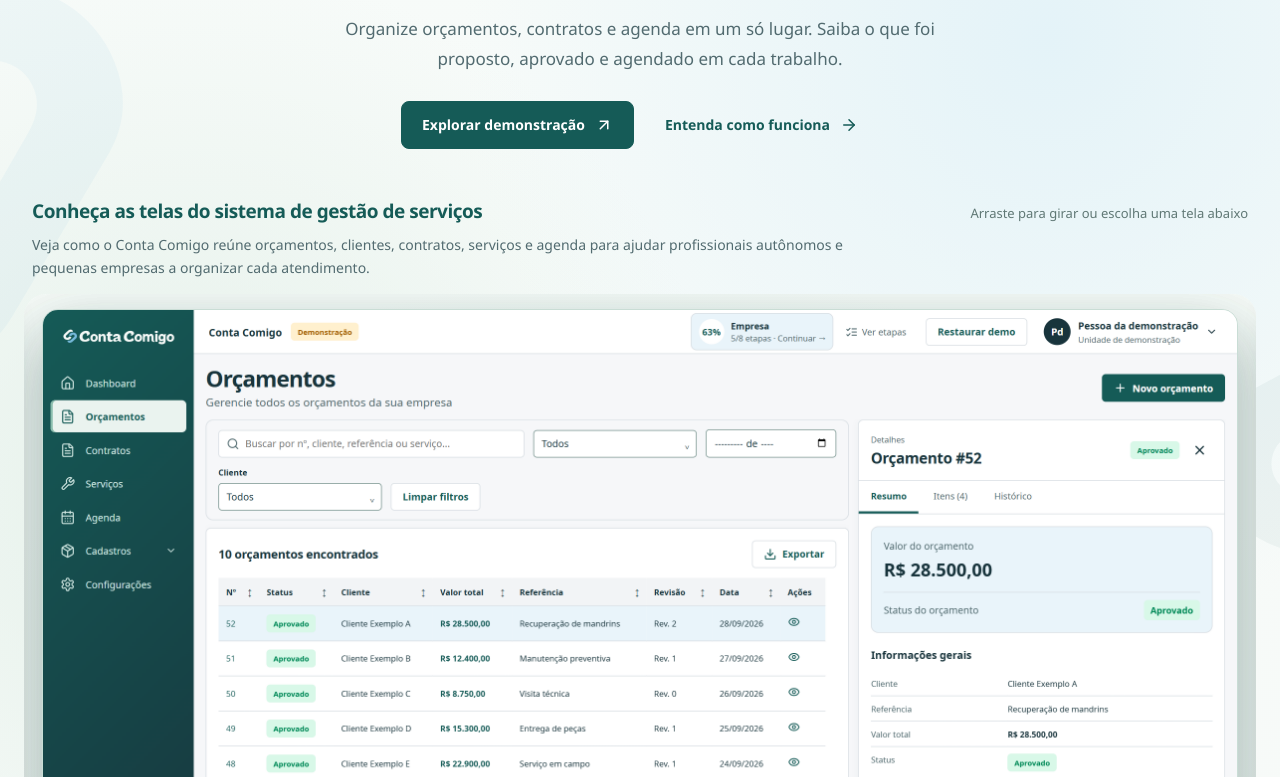
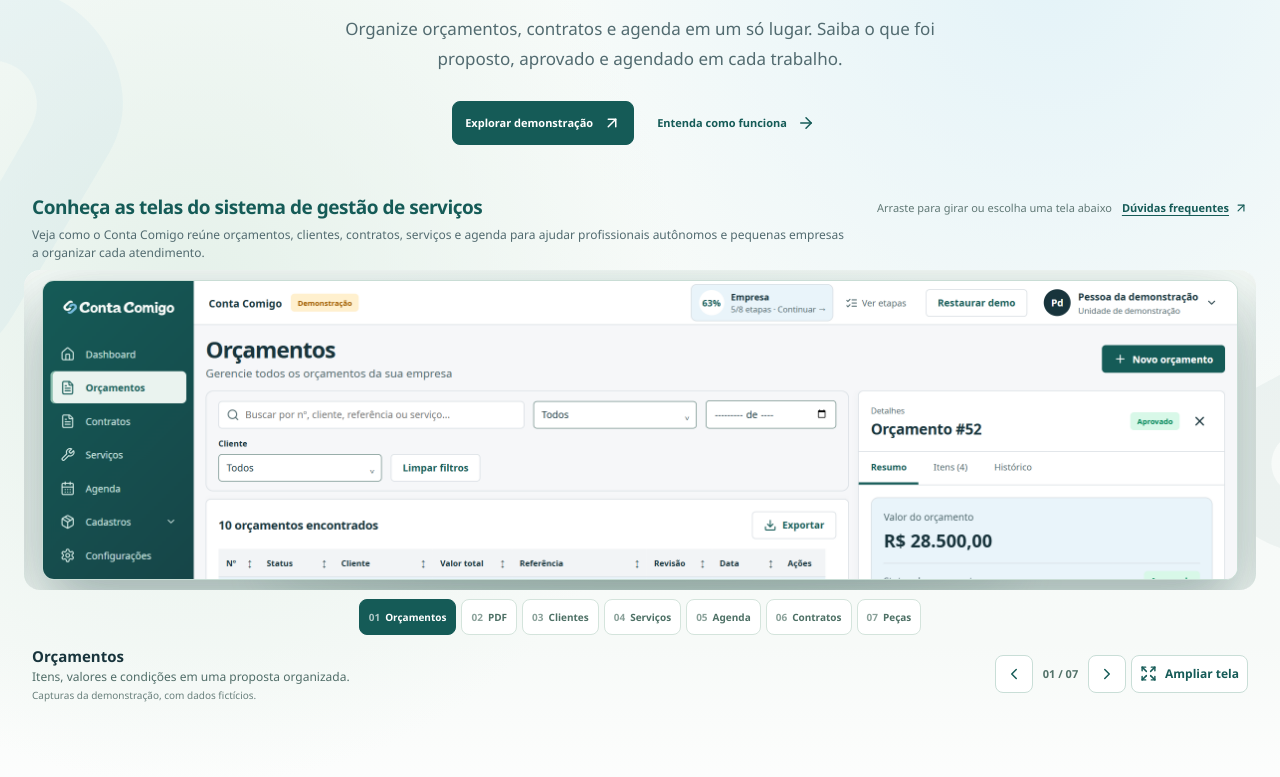
Before and after one commit to guicamarg0/conta-comigo-site, a React (Vite) app: page / in a window 1280 px wide. Shown: the part 283-1060 px from the top of the page. Built offline with nearby package versions, Linux system fonts and the light colour scheme.

Commit message:
Add FAQ link and responsive 3D tour controls

```diff
--- a/src/SystemTour3D.jsx
+++ b/src/SystemTour3D.jsx
@@ -1,6 +1,6 @@
 import React, { useEffect, useRef, useState } from "react";
 import { createPortal } from "react-dom";
-import { ChevronLeft, ChevronRight, Expand, ZoomIn, X } from "lucide-react";
+import { ArrowUpRight, ChevronLeft, ChevronRight, Expand, ZoomIn, X } from "lucide-react";
 import "./system-tour-3d.css";
 
 const screens = [
@@ -65,6 +65,7 @@
   const [active, setActive] = useState(0);
   const [drag, setDrag] = useState(0);
   const [dragging, setDragging] = useState(false);
+  const [settling, setSettling] = useState(false);
   const [expanded, setExpanded] = useState(false);
   const [zoomed, setZoomed] = useState(false);
   const [showCrispFace, setShowCrispFace] = useState(true);
@@ -86,11 +87,11 @@
   }, []);
 
   useEffect(() => {
-    if (dragging) return undefined;
+    if (dragging || settling) return undefined;
     const delay = window.matchMedia("(prefers-reduced-motion: reduce)").matches ? 0 : 650;
     const timer = window.setTimeout(() => setShowCrispFace(true), delay);
     return () => window.clearTimeout(timer);
-  }, [active, dragging]);
+  }, [active, dragging, settling]);
 
   useEffect(() => {
     if (!expanded) return undefined;
@@ -153,6 +154,7 @@
   const onPointerDown = (event) => {
     if (event.pointerType === "mouse" && event.button !== 0) return;
     pointer.current = { id: event.pointerId, x: event.clientX };
+    setSettling(false);
     setDragging(true);
     setShowCrispFace(false);
     event.currentTarget.setPointerCapture(event.pointerId);
@@ -169,6 +171,14 @@
     pointer.current = null;
     setDragging(false);
     setDrag(0);
+    const prefersReducedMotion = window.matchMedia("(prefers-reduced-motion: reduce)").matches;
+    if (Math.abs(distance) > 1 && !prefersReducedMotion) {
+      setSettling(true);
+      setShowCrispFace(false);
+    } else {
+      setSettling(false);
+      setShowCrispFace(true);
+    }
     if (distance > DRAG_COMMIT_THRESHOLD) goTo(active - 1);
     if (distance < -DRAG_COMMIT_THRESHOLD) goTo(active + 1);
   };
@@ -176,6 +186,14 @@
   const cancelDrag = () => {
     pointer.current = null;
     setDragging(false);
+    const prefersReducedMotion = window.matchMedia("(prefers-reduced-motion: reduce)").matches;
+    if (Math.abs(drag) > 1 && !prefersReducedMotion) {
+      setSettling(true);
+      setShowCrispFace(false);
+    } else {
+      setSettling(false);
+      setShowCrispFace(true);
+    }
     setDrag(0);
   };
 
@@ -185,7 +203,12 @@
     <section className="system-tour" id="telas-do-sistema" aria-labelledby="system-tour-title">
       <div className="system-tour-heading">
         <h2 id="system-tour-title">Conheça as telas do sistema de gestão de serviços</h2>
-        <small>Arraste para girar ou escolha uma tela abaixo</small>
+        <div className="system-tour-heading-meta">
+          <small>Arraste para girar ou escolha uma tela abaixo</small>
+          <a className="system-tour-faq-link" href="/perguntas-frequentes/">
+            Dúvidas frequentes <ArrowUpRight size={14} aria-hidden="true" />
+          </a>
+        </div>
       </div>
       <p className="system-tour-intro">
         Veja como o Conta Comigo reúne orçamentos, clientes, contratos, serviços e agenda
@@ -206,9 +229,15 @@
         aria-label="Arraste na horizontal para girar as telas da demonstração"
       >
         <div
-          className={`system-tour-rotor${dragging ? " is-dragging" : ""}`}
+          className={`system-tour-rotor${dragging ? " is-dragging" : ""}${settling ? " is-settling" : ""}`}
           style={{ transform: `translateZ(-${radius}px) rotateY(${rotation}deg)` }}
           aria-hidden={showCrispFace}
+          onTransitionEnd={(event) => {
+            if (event.target === event.currentTarget && event.propertyName === "transform" && settling) {
+              setSettling(false);
+              setShowCrispFace(true);
+            }
+          }}
         >
           {screens.map((screen, index) => (
             <figure
@@ -287,6 +316,9 @@
               <div className="system-tour-dialog-top-actions">
                 <button type="button" onClick={() => goTo(active - 1)} aria-label="Tela anterior"><ChevronLeft size={20} /></button>
                 <button type="button" onClick={() => goTo(active + 1)} aria-label="Próxima tela"><ChevronRight size={20} /></button>
+                <a className="system-tour-dialog-faq-link" href="/perguntas-frequentes/" aria-label="Abrir perguntas frequentes">
+                  <span>Perguntas frequentes</span> <ArrowUpRight size={17} aria-hidden="true" />
+                </a>
                 <button type="button" onClick={() => setZoomed((value) => !value)} aria-label={zoomed ? "Ajustar imagem à tela" : "Aproximar detalhes"} aria-pressed={zoomed}><ZoomIn size={20} /><span>{zoomed ? "Ajustar" : "Aproximar"}</span></button>
                 <button ref={closeButton} type="button" onClick={() => { setExpanded(false); setZoomed(false); }} aria-label="Fechar imagem ampliada"><X size={20} /></button>
               </div>
--- a/src/system-tour-3d.css
+++ b/src/system-tour-3d.css
@@ -15,7 +15,14 @@
   padding-inline: 8px;
 }
 .system-tour-heading h2 { margin: 0; color: #155b57; font-size: 19px; line-height: 1.35; letter-spacing: -.025em; }
+.system-tour-heading-meta { display: flex; align-items: center; justify-content: flex-end; flex-wrap: wrap; gap: 10px 14px; }
 .system-tour-heading small { color: #607875; font-size: 13px; }
+.system-tour-faq-link, .system-tour-dialog-faq-link {
+  display: inline-flex; align-items: center; justify-content: center; gap: 5px;
+  color: #155b57; font-size: 12px; font-weight: 800; text-decoration: underline; text-underline-offset: 3px;
+}
+.system-tour-faq-link { flex: none; }
+.system-tour-faq-link:hover, .system-tour-dialog-faq-link:hover { color: #0b403c; }
 .system-tour-intro { max-width: 820px; margin: -4px 8px 15px; color: #526b70; font-size: 14px; line-height: 1.6; }
 
 .system-tour-stage {
@@ -54,6 +61,7 @@
   transition: transform .62s cubic-bezier(.2,.75,.2,1);
 }
 .system-tour-rotor.is-dragging { transition: none; }
+.system-tour-rotor.is-settling { transition: transform 1.1s cubic-bezier(.22,.61,.36,1); }
 .system-tour-face, .system-tour-flat {
   position: absolute;
   inset: 15px 1.5%;
@@ -213,6 +221,11 @@
   font-weight: 800;
 }
 .system-tour-dialog-top button:hover { background: #d9eae2; }
+.system-tour-dialog-top .system-tour-dialog-faq-link {
+  min-height: 44px; padding-inline: 10px; border-radius: 7px; background: #eaf3ef;
+  color: #155b57; text-decoration: none; white-space: nowrap;
+}
+.system-tour-dialog-top .system-tour-dialog-faq-link:hover { background: #d9eae2; }
 .system-tour-dialog-image {
   min-height: 0;
   flex: 1;
@@ -261,11 +274,13 @@
 .system-tour-dialog-footer > a { display: inline-flex; align-items: center; gap: 5px; flex: none; color: #155b57; font-size: 12px; font-weight: 800; }
 
 @media (max-width: 760px) {
-  .system-tour-heading { display: grid; gap: 2px; }
+  .system-tour-heading { display: grid; align-items: start; gap: 6px; }
   .system-tour-heading h2 { font-size: 16px; }
+  .system-tour-heading-meta { justify-content: space-between; gap: 8px; }
   .system-tour-heading small { font-size: 11px; }
+  .system-tour-faq-link { font-size: 11px; }
   .system-tour-intro { margin-top: -4px; font-size: 12px; }
-  .system-tour-stage { perspective: 1000px; }
+  .system-tour-stage { height: clamp(190px, 34svh, 340px); min-height: 0; aspect-ratio: auto; perspective: 1000px; }
   .system-tour-face, .system-tour-flat { inset: 9px 1%; border-radius: 11px; }
   .system-tour-face.is-document, .system-tour-flat.is-document { display: grid; grid-template-columns: 1fr; }
   .system-tour-face.is-document .system-tour-visual, .system-tour-flat.is-document .system-tour-visual { padding: 9px; }
@@ -286,10 +301,74 @@
   .system-tour-dialog-top { font-size: 11px; padding-left: 12px; }
   .system-tour-dialog-top > span { display: grid; gap: 0; }
   .system-tour-dialog-top button span { display: none; }
+  .system-tour-dialog-top .system-tour-dialog-faq-link { width: 44px; min-width: 44px; padding-inline: 0; }
+  .system-tour-dialog-faq-link span { display: none; }
   .system-tour-dialog-footer { display: grid; gap: 7px; }
   .system-tour-dialog-footer > a { padding-left: 4px; }
+}
+
+@media (min-width: 900px) and (max-height: 820px) {
+  .hero-inner {
+    min-height: calc(100vh - 164px);
+    min-height: calc(100svh - 164px);
+    grid-template-columns: minmax(275px, .72fr) minmax(0, 1.28fr);
+    align-items: center;
+    gap: clamp(18px, 2.6vw, 34px);
+    padding-block: clamp(12px, 2.5svh, 24px);
+  }
+  .hero-copy { max-width: none; margin: 0; text-align: left; }
+  .hero-copy h1 { margin-bottom: 14px; font-size: clamp(34px, 3.4vw, 46px); }
+  .hero-copy > p { margin: 0 0 18px; font-size: 14px; }
+  .hero-actions { justify-content: flex-start; gap: 8px; }
+  .hero-actions .button { min-height: 44px; padding-inline: 12px; font-size: 11px; }
+  .hero-tour { width: 100%; }
+  .system-tour-heading { align-items: center; gap: 8px; margin-bottom: 8px; }
+  .system-tour-heading h2 { font-size: clamp(15px, 1.5vw, 19px); }
+  .system-tour-heading-meta { gap: 8px 10px; }
+  .system-tour-heading small { font-size: 11px; }
+  .system-tour-faq-link { font-size: 11px; }
+  .system-tour-intro { margin: -2px 8px 9px; font-size: 12px; line-height: 1.45; }
+  .system-tour-stage {
+    height: clamp(210px, calc(100vh - 480px), 340px);
+    height: clamp(210px, calc(100svh - 480px), 340px);
+    min-height: 0;
+    aspect-ratio: auto;
+    border-radius: 16px;
+  }
+  .system-tour-face, .system-tour-flat { inset: 10px 1.5%; border-radius: 12px; }
+  .system-tour-screen-list { gap: 5px; margin-top: 9px; }
+  .system-tour-screen-list button { min-height: 36px; gap: 5px; padding-inline: 9px; font-size: 10px; }
+  .system-tour-bottom { gap: 10px; padding: 11px 8px 0; }
+  .system-tour-description { gap: 2px; }
+  .system-tour-description strong { font-size: 15px; }
+  .system-tour-description > span { font-size: 12px; }
+  .system-tour-description small { font-size: 10px; }
+  .system-tour-actions { gap: 5px; }
+  .system-tour-actions > button { min-width: 38px; height: 38px; }
+  .system-tour-actions > .system-tour-expand { min-width: 112px; padding-inline: 8px; }
+  .system-tour-counter { min-width: 45px; font-size: 11px; }
 }
 
 @media (prefers-reduced-motion: reduce) {
   .system-tour-rotor, .system-tour-flat, .system-tour-screen-list button { transition: none; }
 }
+@media (min-width: 761px) and (max-width: 899px) and (max-height: 600px) {
+  .system-tour-heading { align-items: center; gap: 8px; margin-bottom: 8px; }
+  .system-tour-heading h2 { font-size: 16px; }
+  .system-tour-heading-meta { gap: 8px; }
+  .system-tour-heading small, .system-tour-faq-link { font-size: 11px; }
+  .system-tour-intro { margin-bottom: 9px; font-size: 12px; line-height: 1.45; }
+  .system-tour-stage { height: clamp(160px, 48svh, 240px); min-height: 0; aspect-ratio: auto; border-radius: 16px; }
+  .system-tour-face, .system-tour-flat { inset: 9px 1%; border-radius: 11px; }
+  .system-tour-screen-list { gap: 5px; margin-top: 9px; }
+  .system-tour-screen-list button { min-height: 34px; gap: 5px; padding-inline: 8px; font-size: 10px; }
+  .system-tour-bottom { gap: 10px; padding-top: 10px; }
+  .system-tour-description { gap: 2px; }
+  .system-tour-description strong { font-size: 15px; }
+  .system-tour-description > span { font-size: 12px; }
+  .system-tour-description small { font-size: 10px; }
+  .system-tour-actions { gap: 5px; }
+  .system-tour-actions > button { min-width: 38px; height: 38px; }
+  .system-tour-actions > .system-tour-expand { min-width: 112px; padding-inline: 8px; }
+  .system-tour-counter { min-width: 45px; font-size: 11px; }
+}
```
